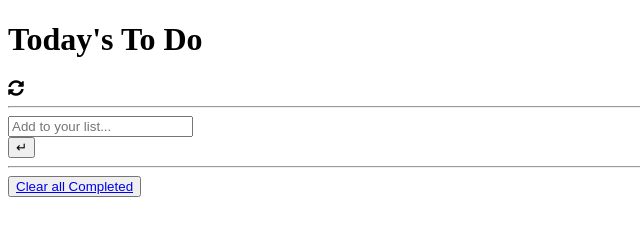
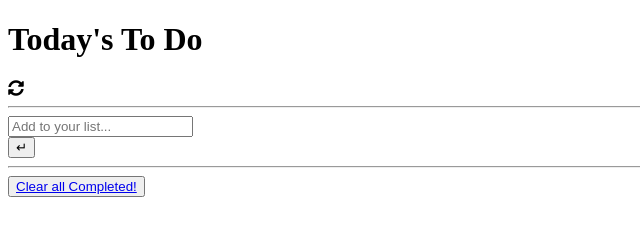
Before and after one commit to BereketRetta/ToDoList, a website: page src/index.html in a window 1280 px wide. Shown: the full height of the page, 0-640 px from the left. Drawn offline with Linux system fonts and the light colour scheme.

Commit message:
fix html file

```diff
--- a/src/index.html
+++ b/src/index.html
@@ -23,7 +23,7 @@
     <hr>
     <div class="todo-lists"></div>
     <button class="btn">
-        <a href="#" class="clear">Clear all Completed</a>
+        <a href="#" class="clear">Clear all Completed!</a>
 </button>
 </main>
 </body>
```
